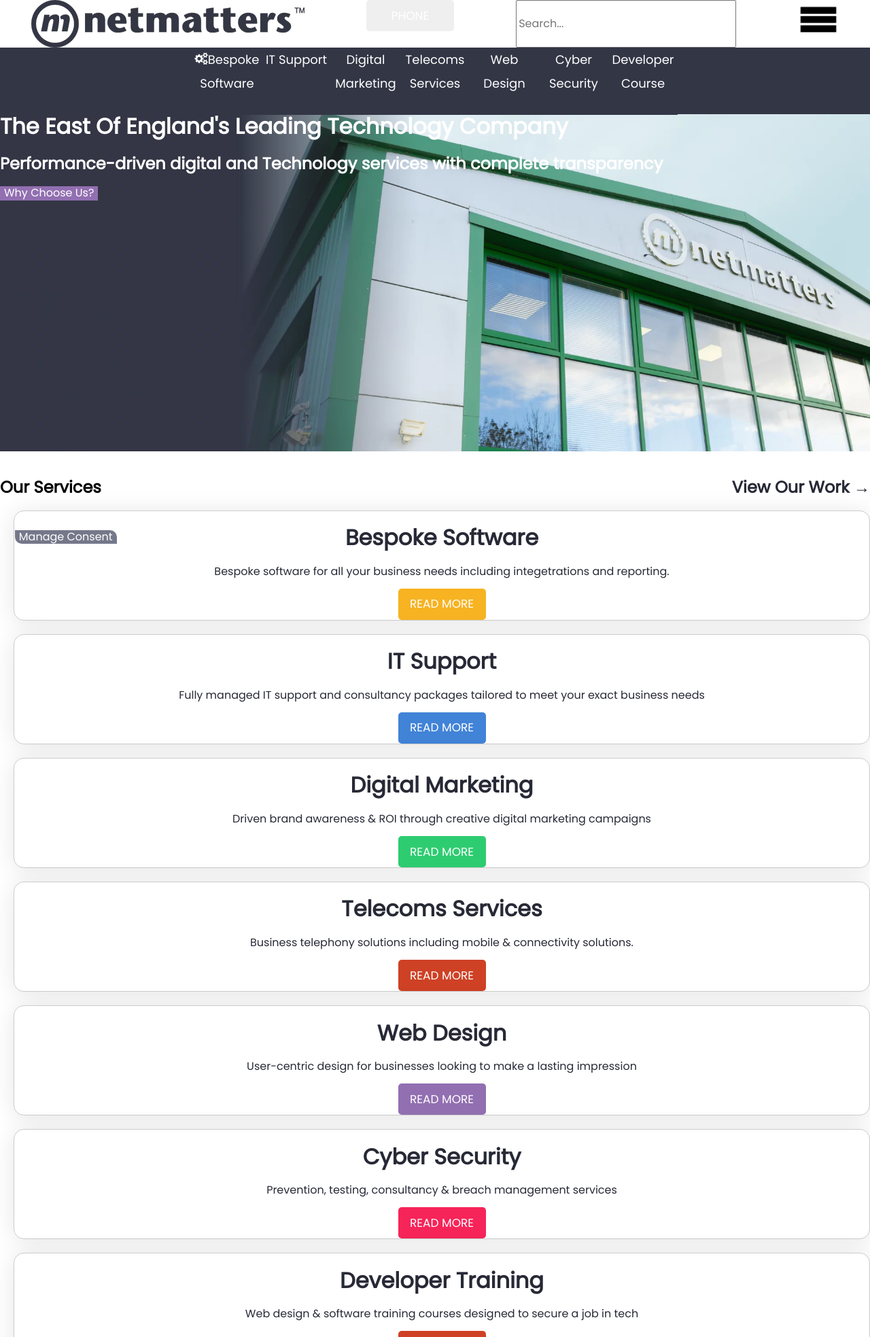
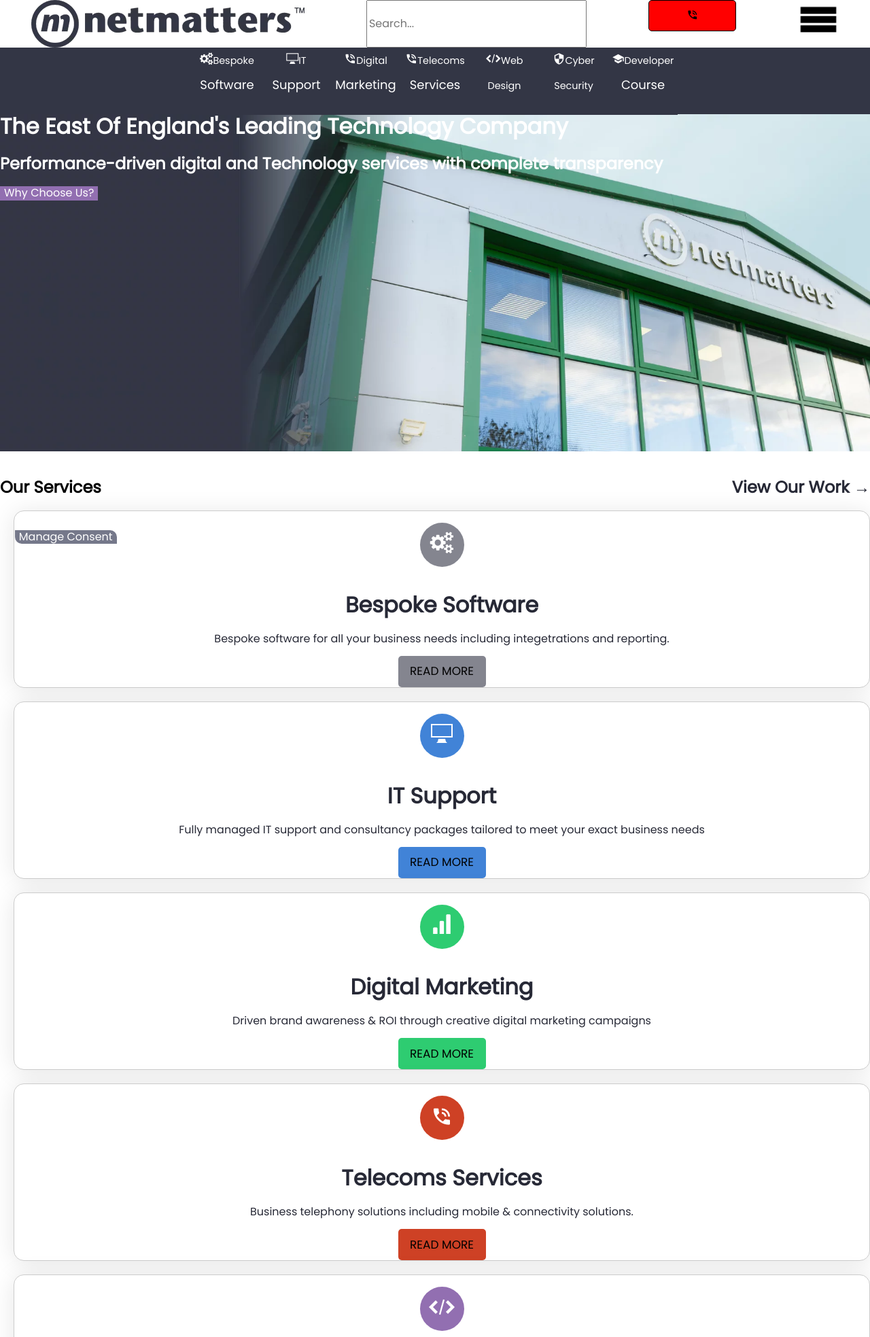
Before and after one commit to ChristopherMorriss/Netmatters-Website-Clone-ChristopherMorriss, a PHP site: page / in a window 1280 px wide. Shown: the top 1967 px of the page at 68% size. Run offline with PHP 8.4, Linux system fonts and the light colour scheme; some web fonts are replaced.

Commit message:
Added navigation and social media icons
Added colour swaps for the grid buttons when hovered over

```diff
--- a/css/style.css
+++ b/css/style.css
@@ -48,16 +48,6 @@ span {
   font-family: "icomoon";
 }
 
-/* line 17, ../../../OneDrive/Documents/GitHub/Netmatters-Website-Clone-ChristopherMorriss/scss/base/_typography.scss */
-.grid-object {
-  color: black;
-}
-
-/* line 20, ../../../OneDrive/Documents/GitHub/Netmatters-Website-Clone-ChristopherMorriss/scss/base/_typography.scss */
-.grid-object:hover a {
-  color: white;
-}
-
 @font-face {
   font-family: "icomoon";
   src: url("fonts/icomoon.eot?izcwav");
@@ -68,7 +58,7 @@ span {
   font-display: block;
 }
 
-/* line 42, ../../../OneDrive/Documents/GitHub/Netmatters-Website-Clone-ChristopherMorriss/scss/base/_typography.scss */
+/* line 32, ../../../OneDrive/Documents/GitHub/Netmatters-Website-Clone-ChristopherMorriss/scss/base/_typography.scss */
 [class^="icon-"], [class*=" icon-"] {
   /* use !important to prevent issues with browser extensions that change fonts */
   font-family: "icomoon" !important;
@@ -82,62 +72,62 @@ span {
   -moz-osx-font-smoothing: grayscale;
 }
 
-/* line 57, ../../../OneDrive/Documents/GitHub/Netmatters-Website-Clone-ChristopherMorriss/scss/base/_typography.scss */
+/* line 47, ../../../OneDrive/Documents/GitHub/Netmatters-Website-Clone-ChristopherMorriss/scss/base/_typography.scss */
 .icon-cogs:before {
   content: "\e900";
 }
 
-/* line 62, ../../../OneDrive/Documents/GitHub/Netmatters-Website-Clone-ChristopherMorriss/scss/base/_typography.scss */
+/* line 52, ../../../OneDrive/Documents/GitHub/Netmatters-Website-Clone-ChristopherMorriss/scss/base/_typography.scss */
 .icon-bar-graph:before {
   content: "\e901";
 }
 
-/* line 67, ../../../OneDrive/Documents/GitHub/Netmatters-Website-Clone-ChristopherMorriss/scss/base/_typography.scss */
+/* line 57, ../../../OneDrive/Documents/GitHub/Netmatters-Website-Clone-ChristopherMorriss/scss/base/_typography.scss */
 .icon-phone_in_talk:before {
   content: "\e902";
 }
 
-/* line 72, ../../../OneDrive/Documents/GitHub/Netmatters-Website-Clone-ChristopherMorriss/scss/base/_typography.scss */
+/* line 62, ../../../OneDrive/Documents/GitHub/Netmatters-Website-Clone-ChristopherMorriss/scss/base/_typography.scss */
 .icon-security:before {
   content: "\e903";
 }
 
-/* line 77, ../../../OneDrive/Documents/GitHub/Netmatters-Website-Clone-ChristopherMorriss/scss/base/_typography.scss */
+/* line 67, ../../../OneDrive/Documents/GitHub/Netmatters-Website-Clone-ChristopherMorriss/scss/base/_typography.scss */
 .icon-school:before {
   content: "\e904";
 }
 
-/* line 82, ../../../OneDrive/Documents/GitHub/Netmatters-Website-Clone-ChristopherMorriss/scss/base/_typography.scss */
+/* line 72, ../../../OneDrive/Documents/GitHub/Netmatters-Website-Clone-ChristopherMorriss/scss/base/_typography.scss */
 .icon-display:before {
   content: "\e956";
 }
 
-/* line 87, ../../../OneDrive/Documents/GitHub/Netmatters-Website-Clone-ChristopherMorriss/scss/base/_typography.scss */
+/* line 77, ../../../OneDrive/Documents/GitHub/Netmatters-Website-Clone-ChristopherMorriss/scss/base/_typography.scss */
 .icon-search:before {
   content: "\e986";
 }
 
-/* line 92, ../../../OneDrive/Documents/GitHub/Netmatters-Website-Clone-ChristopherMorriss/scss/base/_typography.scss */
+/* line 82, ../../../OneDrive/Documents/GitHub/Netmatters-Website-Clone-ChristopherMorriss/scss/base/_typography.scss */
 .icon-embed2:before {
   content: "\ea80";
 }
 
-/* line 97, ../../../OneDrive/Documents/GitHub/Netmatters-Website-Clone-ChristopherMorriss/scss/base/_typography.scss */
+/* line 87, ../../../OneDrive/Documents/GitHub/Netmatters-Website-Clone-ChristopherMorriss/scss/base/_typography.scss */
 .icon-facebook:before {
   content: "\ea90";
 }
 
-/* line 102, ../../../OneDrive/Documents/GitHub/Netmatters-Website-Clone-ChristopherMorriss/scss/base/_typography.scss */
+/* line 92, ../../../OneDrive/Documents/GitHub/Netmatters-Website-Clone-ChristopherMorriss/scss/base/_typography.scss */
 .icon-instagram:before {
   content: "\ea92";
 }
 
-/* line 107, ../../../OneDrive/Documents/GitHub/Netmatters-Website-Clone-ChristopherMorriss/scss/base/_typography.scss */
+/* line 97, ../../../OneDrive/Documents/GitHub/Netmatters-Website-Clone-ChristopherMorriss/scss/base/_typography.scss */
 .icon-twitter:before {
   content: "\ea96";
 }
 
-/* line 112, ../../../OneDrive/Documents/GitHub/Netmatters-Website-Clone-ChristopherMorriss/scss/base/_typography.scss */
+/* line 102, ../../../OneDrive/Documents/GitHub/Netmatters-Website-Clone-ChristopherMorriss/scss/base/_typography.scss */
 .icon-linkedin2:before {
   content: "\eaca";
 }
@@ -156,15 +146,23 @@ span {
   position: relative;
   top: 0px;
   transition: 0.5s ease;
+  color: black;
 }
 
-/* line 19, ../../../OneDrive/Documents/GitHub/Netmatters-Website-Clone-ChristopherMorriss/scss/layout/_grid.scss */
+/* line 20, ../../../OneDrive/Documents/GitHub/Netmatters-Website-Clone-ChristopherMorriss/scss/layout/_grid.scss */
 .grid-object:hover {
+  color: white;
   top: -10px;
   transition: 0.5s ease;
 }
 
-/* line 27, ../../../OneDrive/Documents/GitHub/Netmatters-Website-Clone-ChristopherMorriss/scss/layout/_grid.scss */
+/* line 24, ../../../OneDrive/Documents/GitHub/Netmatters-Website-Clone-ChristopherMorriss/scss/layout/_grid.scss */
+.grid-object:hover button {
+  background-color: white;
+  color: #67809F;
+}
+
+/* line 35, ../../../OneDrive/Documents/GitHub/Netmatters-Website-Clone-ChristopherMorriss/scss/layout/_grid.scss */
 .object-1 {
   background-color: #FFFFFF;
   color: #272936;
@@ -180,7 +178,13 @@ span {
   color: #FFFFFF;
 }
 
-/* line 32, ../../../OneDrive/Documents/GitHub/Netmatters-Website-Clone-ChristopherMorriss/scss/layout/_grid.scss */
+/* line 39, ../../../OneDrive/Documents/GitHub/Netmatters-Website-Clone-ChristopherMorriss/scss/layout/_grid.scss */
+.object-1:hover button {
+  background-color: white;
+  color: #67809F;
+}
+
+/* line 46, ../../../OneDrive/Documents/GitHub/Netmatters-Website-Clone-ChristopherMorriss/scss/layout/_grid.scss */
 .object-2 {
   background-color: #FFFFFF;
   color: #272936;
@@ -196,7 +200,13 @@ span {
   color: #FFFFFF;
 }
 
-/* line 37, ../../../OneDrive/Documents/GitHub/Netmatters-Website-Clone-ChristopherMorriss/scss/layout/_grid.scss */
+/* line 50, ../../../OneDrive/Documents/GitHub/Netmatters-Website-Clone-ChristopherMorriss/scss/layout/_grid.scss */
+.object-2:hover button {
+  background-color: white;
+  color: #4183D7;
+}
+
+/* line 57, ../../../OneDrive/Documents/GitHub/Netmatters-Website-Clone-ChristopherMorriss/scss/layout/_grid.scss */
 .object-3 {
   background-color: #FFFFFF;
   color: #272936;
@@ -212,7 +222,13 @@ span {
   color: #FFFFFF;
 }
 
-/* line 42, ../../../OneDrive/Documents/GitHub/Netmatters-Website-Clone-ChristopherMorriss/scss/layout/_grid.scss */
+/* line 61, ../../../OneDrive/Documents/GitHub/Netmatters-Website-Clone-ChristopherMorriss/scss/layout/_grid.scss */
+.object-3:hover button {
+  background-color: white;
+  color: #2ECC71;
+}
+
+/* line 68, ../../../OneDrive/Documents/GitHub/Netmatters-Website-Clone-ChristopherMorriss/scss/layout/_grid.scss */
 .object-4 {
   background-color: #FFFFFF;
   color: #272936;
@@ -228,7 +244,13 @@ span {
   color: #FFFFFF;
 }
 
-/* line 47, ../../../OneDrive/Documents/GitHub/Netmatters-Website-Clone-ChristopherMorriss/scss/layout/_grid.scss */
+/* line 72, ../../../OneDrive/Documents/GitHub/Netmatters-Website-Clone-ChristopherMorriss/scss/layout/_grid.scss */
+.object-4:hover button {
+  background-color: white;
+  color: #CE4125;
+}
+
+/* line 79, ../../../OneDrive/Documents/GitHub/Netmatters-Website-Clone-ChristopherMorriss/scss/layout/_grid.scss */
 .object-5 {
   background-color: #FFFFFF;
   color: #272936;
@@ -244,10 +266,16 @@ span {
   color: #FFFFFF;
 }
 
-/* line 52, ../../../OneDrive/Documents/GitHub/Netmatters-Website-Clone-ChristopherMorriss/scss/layout/_grid.scss */
+/* line 83, ../../../OneDrive/Documents/GitHub/Netmatters-Website-Clone-ChristopherMorriss/scss/layout/_grid.scss */
+.object-5:hover button {
+  background-color: white;
+  color: #926fb1;
+}
+
+/* line 90, ../../../OneDrive/Documents/GitHub/Netmatters-Website-Clone-ChristopherMorriss/scss/layout/_grid.scss */
 .object-6 {
   background-color: #FFFFFF;
-  color: #272936;
+  color: #f62459;
 }
 
 /* line 27, ../../../OneDrive/Documents/GitHub/Netmatters-Website-Clone-ChristopherMorriss/scss/layout/_mixins.scss */
@@ -258,6 +286,12 @@ span {
 /* line 34, ../../../OneDrive/Documents/GitHub/Netmatters-Website-Clone-ChristopherMorriss/scss/layout/_mixins.scss */
 .object-6:hover {
   color: #FFFFFF;
+}
+
+/* line 94, ../../../OneDrive/Documents/GitHub/Netmatters-Website-Clone-ChristopherMorriss/scss/layout/_grid.scss */
+.object-6:hover button {
+  background-color: white;
+  color: #f62459;
 }
 
 /* line 1, ../../../OneDrive/Documents/GitHub/Netmatters-Website-Clone-ChristopherMorriss/scss/layout/_flex.scss */
@@ -398,7 +432,6 @@ span {
   text-align: center;
   border: none;
   text-transform: uppercase;
-  color: white;
 }
 
 /* line 67, ../../../OneDrive/Documents/GitHub/Netmatters-Website-Clone-ChristopherMorriss/scss/modules/_button.scss */
@@ -526,7 +559,7 @@ span {
   background-color: #67809F;
 }
 
-/* line 120, ../../../OneDrive/Documents/GitHub/Netmatters-Website-Clone-ChristopherMorriss/scss/modules/_button.scss */
+/* line 119, ../../../OneDrive/Documents/GitHub/Netmatters-Website-Clone-ChristopherMorriss/scss/modules/_button.scss */
 .btn-2 {
   background-color: #333645;
 }
@@ -536,7 +569,7 @@ span {
   background-color: #4183D7;
 }
 
-/* line 124, ../../../OneDrive/Documents/GitHub/Netmatters-Website-Clone-ChristopherMorriss/scss/modules/_button.scss */
+/* line 123, ../../../OneDrive/Documents/GitHub/Netmatters-Website-Clone-ChristopherMorriss/scss/modules/_button.scss */
 .btn-3 {
   background-color: #333645;
 }
@@ -546,7 +579,7 @@ span {
   background-color: #2ECC71;
 }
 
-/* line 128, ../../../OneDrive/Documents/GitHub/Netmatters-Website-Clone-ChristopherMorriss/scss/modules/_button.scss */
+/* line 127, ../../../OneDrive/Documents/GitHub/Netmatters-Website-Clone-ChristopherMorriss/scss/modules/_button.scss */
 .btn-4 {
   background-color: #333645;
 }
@@ -556,7 +589,7 @@ span {
   background-color: #CE4125;
 }
 
-/* line 132, ../../../OneDrive/Documents/GitHub/Netmatters-Website-Clone-ChristopherMorriss/scss/modules/_button.scss */
+/* line 131, ../../../OneDrive/Documents/GitHub/Netmatters-Website-Clone-ChristopherMorriss/scss/modules/_button.scss */
 .btn-5 {
   background-color: #333645;
 }
@@ -566,7 +599,7 @@ span {
   background-color: #926fb1;
 }
 
-/* line 136, ../../../OneDrive/Documents/GitHub/Netmatters-Website-Clone-ChristopherMorriss/scss/modules/_button.scss */
+/* line 135, ../../../OneDrive/Documents/GitHub/Netmatters-Website-Clone-ChristopherMorriss/scss/modules/_button.scss */
 .btn-6 {
   background-color: #333645;
 }
@@ -574,6 +607,29 @@ span {
 /* line 27, ../../../OneDrive/Documents/GitHub/Netmatters-Website-Clone-ChristopherMorriss/scss/layout/_mixins.scss */
 .btn-6:hover {
   background-color: #f62459;
+}
+
+/* line 139, ../../../OneDrive/Documents/GitHub/Netmatters-Website-Clone-ChristopherMorriss/scss/modules/_button.scss */
+#phone {
+  background-color: red;
+  border: 1px solid;
+}
+
+/* line 142, ../../../OneDrive/Documents/GitHub/Netmatters-Website-Clone-ChristopherMorriss/scss/modules/_button.scss */
+#phone:hover {
+  cursor: pointer;
+}
+
+/* line 147, ../../../OneDrive/Documents/GitHub/Netmatters-Website-Clone-ChristopherMorriss/scss/modules/_button.scss */
+.btn-icon {
+  width: 65px;
+  height: 65px;
+  border-radius: 50%;
+  font-size: 2rem;
+  margin-bottom: 17px;
+  color: #FFFFFF;
+  margin-top: 17px;
+  line-height: 62px;
 }
 
 /* line 1, ../../../OneDrive/Documents/GitHub/Netmatters-Website-Clone-ChristopherMorriss/scss/modules/_slider.scss */
--- a/index.html
+++ b/index.html
@@ -14,19 +14,19 @@
                 <img id="n-logo" class="f-line" src="img/netmatters-logo.webp" alt="Netmatters Logo">
                 <button class="btn-styles f-line blue-btn" id="support"><a href="#">Support</a></button>
                 <button class="btn-styles f-line grey-btn" id="contact"><a href="#">Contact</a></button>
-                <button class="btn-styles f-line" id="phone"><a href="#">Phone</a></button>
                 <input type="text" placeholder="Search..." id="search-normal">
                 <input type="text" placeholder="Search..." id="search-mobile">
+                <a href="#"><button class="btn-styles f-line" id="phone"><span class="icon-phone_in_talk"></button></a>
                 <img id="hamburger-menu" class="f-line" src="img/menu.png" alt="Menu Button">
             </div>
             <div class="nav-size">
-                <div class="top-btn btn-1"><a href="#"><span class="icon-cogs"></span>Bespoke Software</a></div>
-                <div class="top-btn btn-2"><a href="#">IT Support</a></div>
-                <div class="top-btn btn-3"><a href="#">Digital Marketing</a></div>
-                <div class="top-btn btn-4"><a href="#">Telecoms Services</a></div>
-                <div class="top-btn btn-5"><a href="#">Web Design</a></div>
-                <div class="top-btn btn-6"><a href="#">Cyber Security</a></div>
-                <div class="top-btn btn-4"><a href="#">Developer Course</a></div>
+                <div class="top-btn btn-1"><a href="#"><span class="icon-cogs"></span><small>Bespoke</small> Software</a></div>
+                <div class="top-btn btn-2"><a href="#"><span class="icon-display"></span><small>IT</small> Support</a></div>
+                <div class="top-btn btn-3"><a href="#"><span class="icon-phone_in_talk"></span></span><small>Digital</small> Marketing</a></div>
+                <div class="top-btn btn-4"><a href="#"><span class="icon-phone_in_talk"></span><small>Telecoms</small> Services</a></div>
+                <div class="top-btn btn-5"><a href="#"><span class="icon-embed2"></span></span><small>Web Design</small></a></div>
+                <div class="top-btn btn-6"><a href="#"><span class="icon-security"></span><small>Cyber Security</small></a></div>
+                <div class="top-btn btn-4"><a href="#"><span class="icon-school"></span><small>Developer </small> Course</a></div>
             </div>
             <div class="slider">
                 <h1>The East Of England's Leading Technology Company </h1>
@@ -45,13 +45,15 @@
     <div class="grid">
         <a href="#">
             <div class="grid-object object-1">
+                <button class="btn-icon grey-btn"><span class="icon-cogs"></span></button>
                 <h1>Bespoke Software</h1>
                 <p>Bespoke software for all your business needs including integetrations and reporting.</p>
-                <button class="btn-styles grey_blue-btn">Read More</button>
+                <button class="btn-styles grey-btn">Read More</button>
             </div>
         </a>
         <a href="#">
             <div class="grid-object object-2">
+                <button class="btn-icon blue-btn"><span class="icon-display"></span></button>
                 <h1>IT Support</h1>
                 <p>Fully managed IT support and consultancy packages tailored to meet your exact business needs</p>
                 <button class="btn-styles blue-btn">Read More</button>
@@ -59,6 +61,7 @@
         </a>
         <a href="#">
             <div class="grid-object object-3">
+                <button class="btn-icon green-btn"><span class="icon-bar-graph"></span></button>
                 <h1>Digital Marketing</h1>
                 <p>Driven brand awareness &amp; ROI through creative digital marketing campaigns</p>
                 <button class="btn-styles green-btn">Read More</button>
@@ -66,6 +69,7 @@
         </a>
         <a href="#">
             <div class="grid-object object-4">
+                <button class="btn-icon dred-btn"><span class="icon-phone_in_talk"></span></button>
                 <h1>Telecoms Services</h1>
                 <p>Business telephony solutions including mobile &amp; connectivity solutions.</p>
                 <button class="btn-styles dred-btn">Read More</button>
@@ -74,6 +78,7 @@
         </a>
         <a href="#">
             <div class="grid-object object-5">
+                <button class="btn-icon purple-btn"><span class="icon-embed2"></span></button>
                 <h1>Web Design</h1>
                 <p>User-centric design for businesses looking to make a lasting impression</p>
                 <button class="btn-styles purple-btn">Read More</button>
@@ -81,6 +86,7 @@
         </a>
         <a href="#">
             <div class="grid-object object-6">
+                <button class="btn-icon pred-btn"><span class="icon-security"></span></button>
                 <h1>Cyber Security</h1>
                 <p>Prevention, testing, consultancy &amp; breach management services</p>
                 <button class="btn-styles pred-btn">Read More</button>
@@ -88,6 +94,7 @@
         </a>
         <a href="#">
             <div class="grid-object object-4">
+                <button class="btn-icon dred-btn"><span class="icon-school"></span></button>
                 <h1>Developer Training</h1>
                 <p>Web design &amp; software training courses designed to secure a job in tech</p>
                 <button class="btn-styles dred-btn">Read More</button>
@@ -196,10 +203,10 @@
     <footer>
         <img id="n-logo" class="f-line" src="img/netmatters-logo-inverted.webp" alt="Netmatters Logo">
         <h1>Follow Us On:</h1>
-        <button class="black-btn" id="facebook">Facebook</button>
-        <button class="black-btn" id="linked_in">LinkedIn</button>
-        <button class="black-btn" id="twitter">Twitter</button>
-        <button class="black-btn" id="instagram">Instagram</button>
+        <button class="black-btn" id="facebook"><span class="icon-facebook"></span></button>
+        <button class="black-btn" id="linked_in"><span class="icon-linkedin2"></span></button>
+        <button class="black-btn" id="twitter"><span class="icon-twitter"></span></button>
+        <button class="black-btn" id="instagram"><span class="icon-instagram"></span></button>
 
         <h1>About Netmatters</h1>
         <p><a href="#">News</a></p>
--- a/scss/base/_typography.scss
+++ b/scss/base/_typography.scss
@@ -14,17 +14,7 @@ span{
     font-family: "icomoon";
 }
 
-.grid-object {
-    color:black;
-    &:hover{
-            a{
-                color:white;
-            };
 
-
-    }
-
-}
 
 @font-face {
     font-family: '#{$icomoon-font-family}';
--- a/scss/layout/_grid.scss
+++ b/scss/layout/_grid.scss
@@ -16,10 +16,18 @@
       position: relative;
       top:0px;
       transition: 0.5s ease;
+      color:black;
       &:hover{
+        color:white;
         top:-10px;
         transition: 0.5s ease;
+        button{
+          background-color: white;
+          @include hover-text($grey_blue_og,null)
+        }
+
       }
+
       // for mobile: margin: auto;
     }
 }
@@ -27,29 +35,65 @@
 .object-1{
   @include hover($white,$grey_blue_og);
   @include hover-text($black,$white);
+  &:hover{
+    button{
+      background-color: white;
+      @include hover-text($grey_blue_og,null)
+    }
+  }
 }
 
 .object-2{
   @include hover($white,$blue);
   @include hover-text($black,$white);
+  &:hover{
+    button{
+      background-color: white;
+      @include hover-text($blue,null)
+    }
+  }
 }
 
 .object-3{
   @include hover($white,$green);
   @include hover-text($black,$white);
+  &:hover{
+    button{
+      background-color: white;
+      @include hover-text($green,null)
+    }
+  }
 }
 
 .object-4{
   @include hover($white,$dark_red);
   @include hover-text($black,$white);
+  &:hover{
+    button{
+      background-color: white;
+      @include hover-text($dark_red,null)
+    }
+  }
 }
 
 .object-5{
   @include hover($white,$purple);
   @include hover-text($black,$white);
+  &:hover{
+    button{
+      background-color: white;
+      @include hover-text($purple,null)
+    }
+  }
 }
 
 .object-6{
   @include hover($white,$pink_red);
-  @include hover-text($black,$white);
+  @include hover-text($pink_red,$white) ;
+  &:hover{
+    button{
+      background-color: white;
+      @include hover-text($pink_red,null);
+    }
+  }
 }
--- a/scss/modules/_button.scss
+++ b/scss/modules/_button.scss
@@ -60,7 +60,7 @@
                     $b: none,
                    );
   text-transform: uppercase;
-  color:white;
+  //color:white;
 
 }
 
@@ -116,7 +116,6 @@
 
 }
 
-
 .btn-2{
   @include hover($background_black,$blue);
 }
@@ -136,3 +135,22 @@
 .btn-6{
   @include hover($background_black,$pink_red);
 }
+
+#phone{
+  background-color: red;
+  border:1px solid;
+  &:hover{
+    cursor: pointer;
+  }
+}
+
+.btn-icon{
+  width: 65px;
+  height:65px;
+  border-radius: 50%;
+  font-size: 2rem;
+  margin-bottom: 17px;
+  color:$white;
+  margin-top: 17px;
+  line-height: 62px;
+}
```
Also changed, not shown: scss/layout/_mixins.scss (line endings or trailing spaces), 1 other file.
